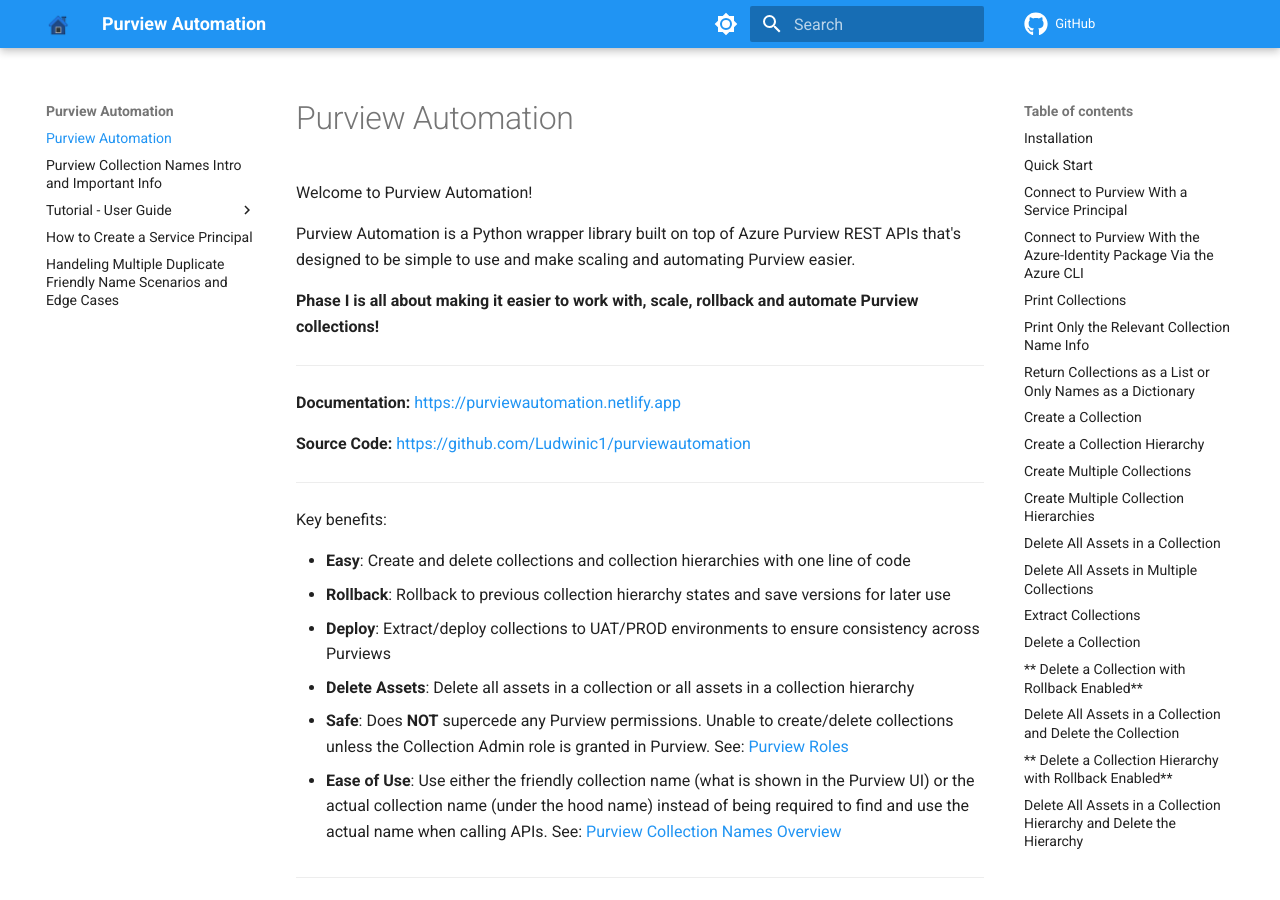
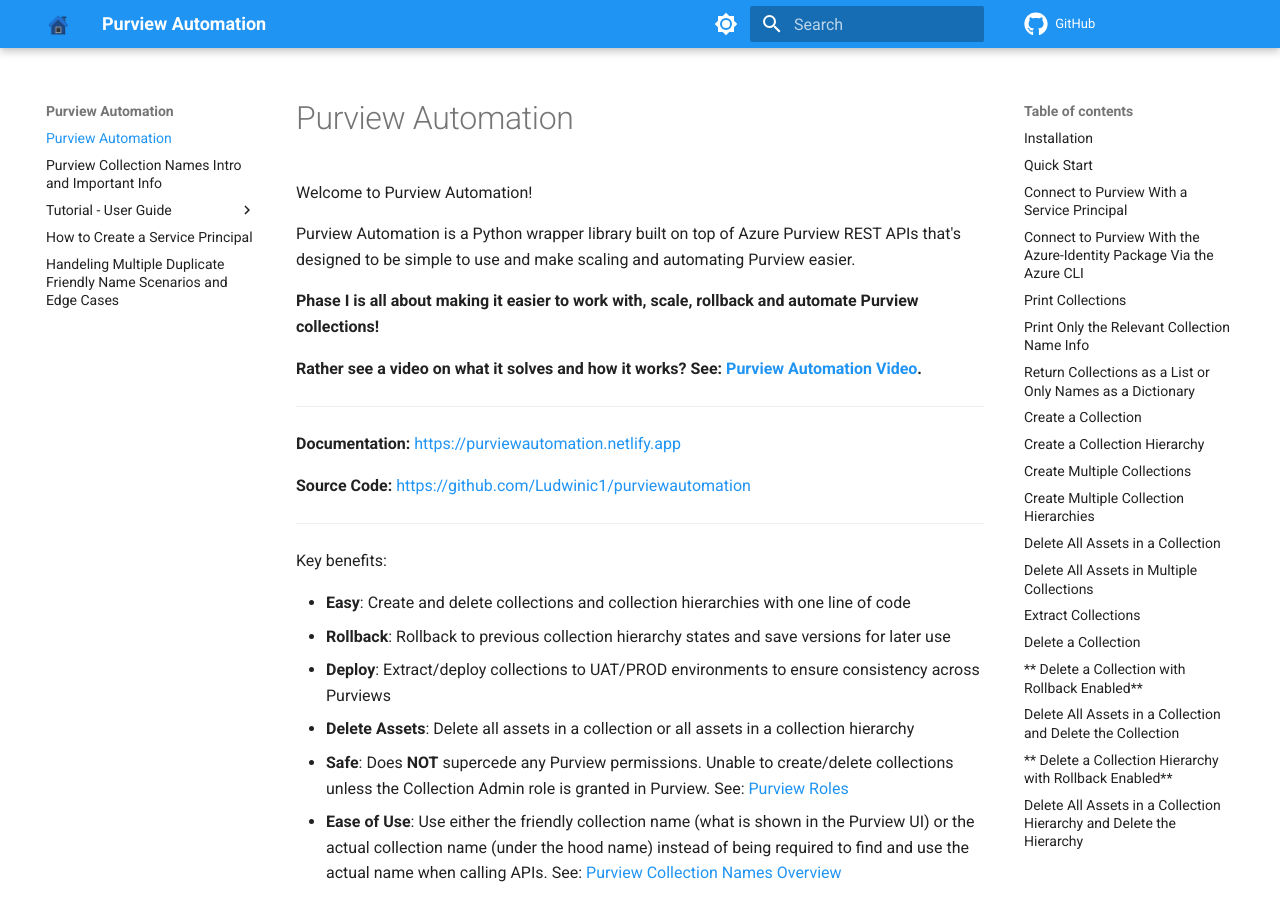
Before and after one commit to Ludwinic1/purviewautomation, an MkDocs documentation site: the page built from docs/index.md, in a window 1280 px wide and 900 px high. Built offline with MkDocs 1.6.1 and Material for MkDocs 9.7.7, drawn with Linux system fonts in a browser that asks for light colours; comment, search, counter and statistics services are not loaded.

```diff
--- a/docs/index.md
+++ b/docs/index.md
@@ -3,6 +3,8 @@ Welcome to Purview Automation!
 Purview Automation is a Python wrapper library built on top of Azure Purview REST APIs that's designed to be simple to use and make scaling and automating Purview easier.
 
 **Phase I is all about making it easier to work with, scale, rollback and automate Purview collections!**
+
+**Rather see a video on what it solves and how it works? See: [Purview Automation Video](https://www.youtube.com/watch?v=aZAyeRXio1s).**
 
 ---
 
```
Also changed, not shown: README.md (+2 -0 lines), 1 other file.
